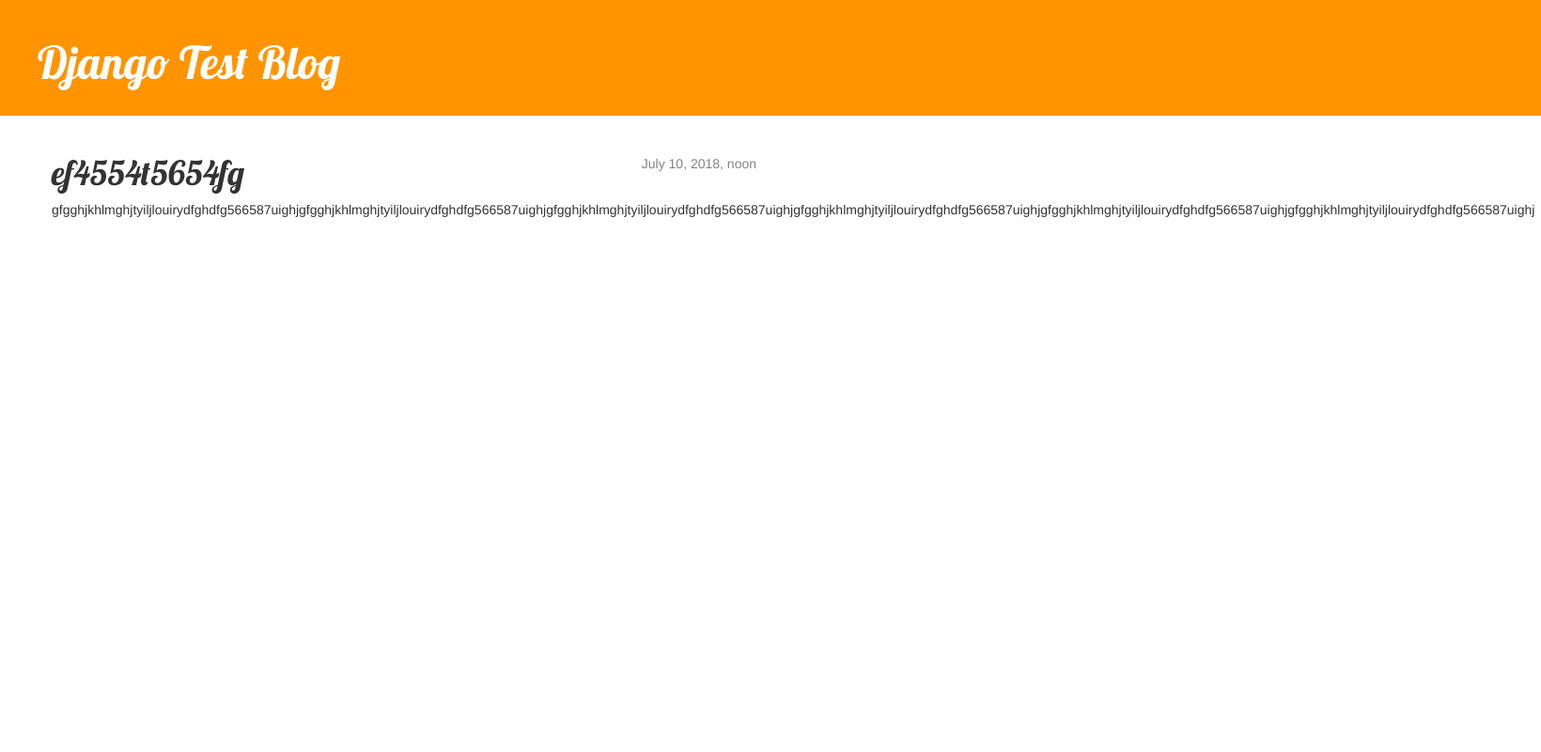
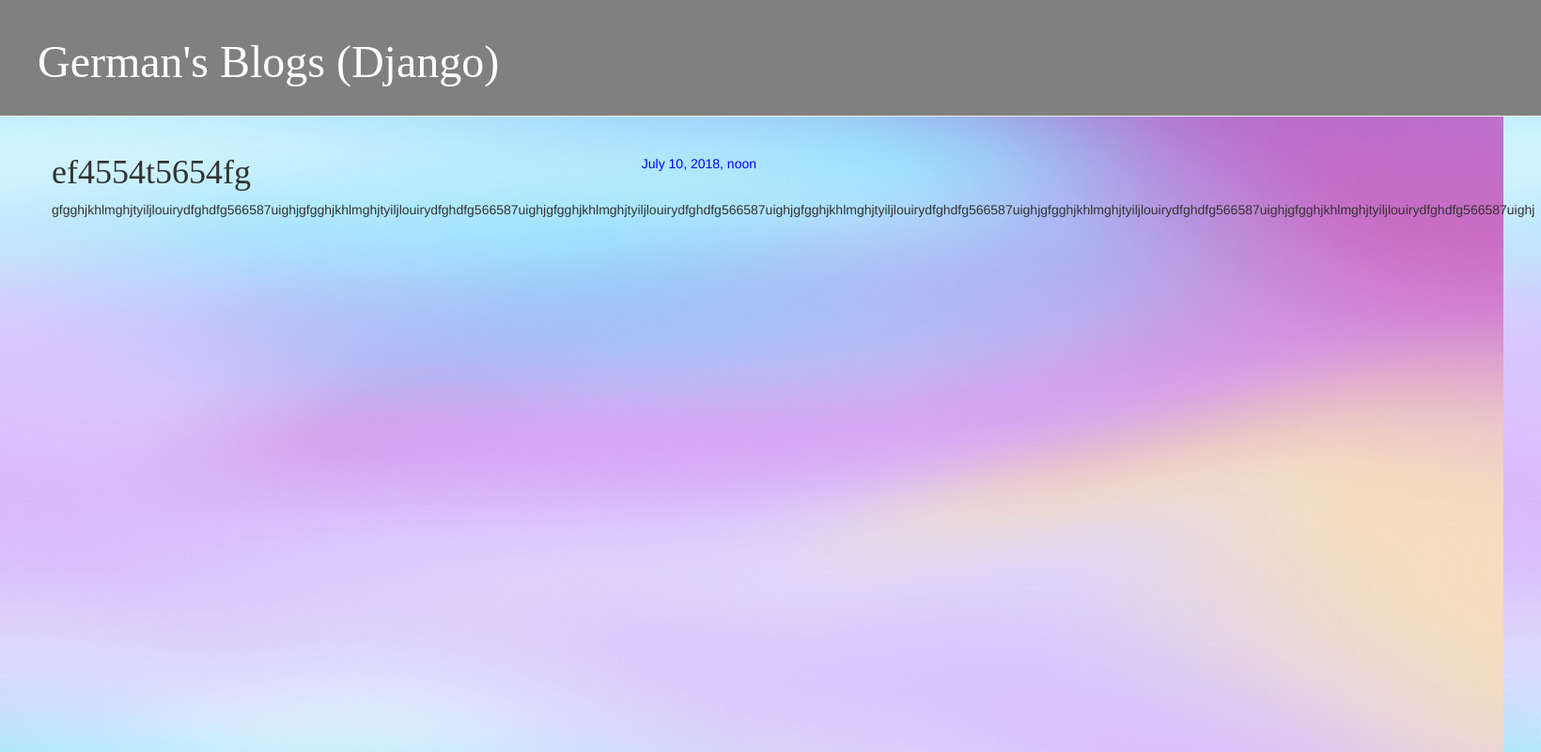
Before and after one commit to German247/My_First_Blog, a Django app: page /post/2/ in a window 1640 px wide. Shown: the whole page at 94% size. Run offline with Django 3.2, Linux system fonts and the light colour scheme; data comes from the database, SQL or seed files in the repository; both versions use the stored data as it was after the commit; some libraries are stand-ins or nearby versions.

Commit message:
V5 CSS, Background, styles

```diff
--- a/blog/static/css/blog.css
+++ b/blog/static/css/blog.css
@@ -1,5 +1,5 @@
 .page-header {
-    background-color: #ff9400;
+    background-color: gray;
     margin-top: 0;
     padding: 20px 20px 20px 40px;
 }
@@ -15,12 +15,12 @@
 }
 
 h1, h2, h3, h4 {
-    font-family: 'Lobster', cursive;
+    font-family: 'Francois One';
 }
 
 .date {
     float: right;
-    color: #828282;
+    color: blue;
 }
 
 .save {
@@ -32,7 +32,7 @@ h1, h2, h3, h4 {
 }
 
 .top-menu, .top-menu:hover, .top-menu:visited {
-    color: #ffffff;
+    color: #FFD700;
     float: right;
     font-size: 26pt;
     margin-right: 20px;
@@ -43,5 +43,8 @@ h1, h2, h3, h4 {
 }
 
 .post h1 a, .post h1 a:visited {
-    color: #000000;
+    color: #f3f3f30;
 }
+body {
+    background: url(../images/background.jpg);
+}
--- a/blog/templates/blog/base.html
+++ b/blog/templates/blog/base.html
@@ -10,7 +10,7 @@
     </head>
         <body>
             <div class="page-header">
-                <h1><a href="/">Django Test Blog</a></h1>
+                <h1><a href="/">German's Blogs (Django)</a></h1>
             </div>
             <div class="content container">
                 <div class="row">
```
Also changed, not shown: blog/static/images/background.jpg (added), db.sqlite3.
